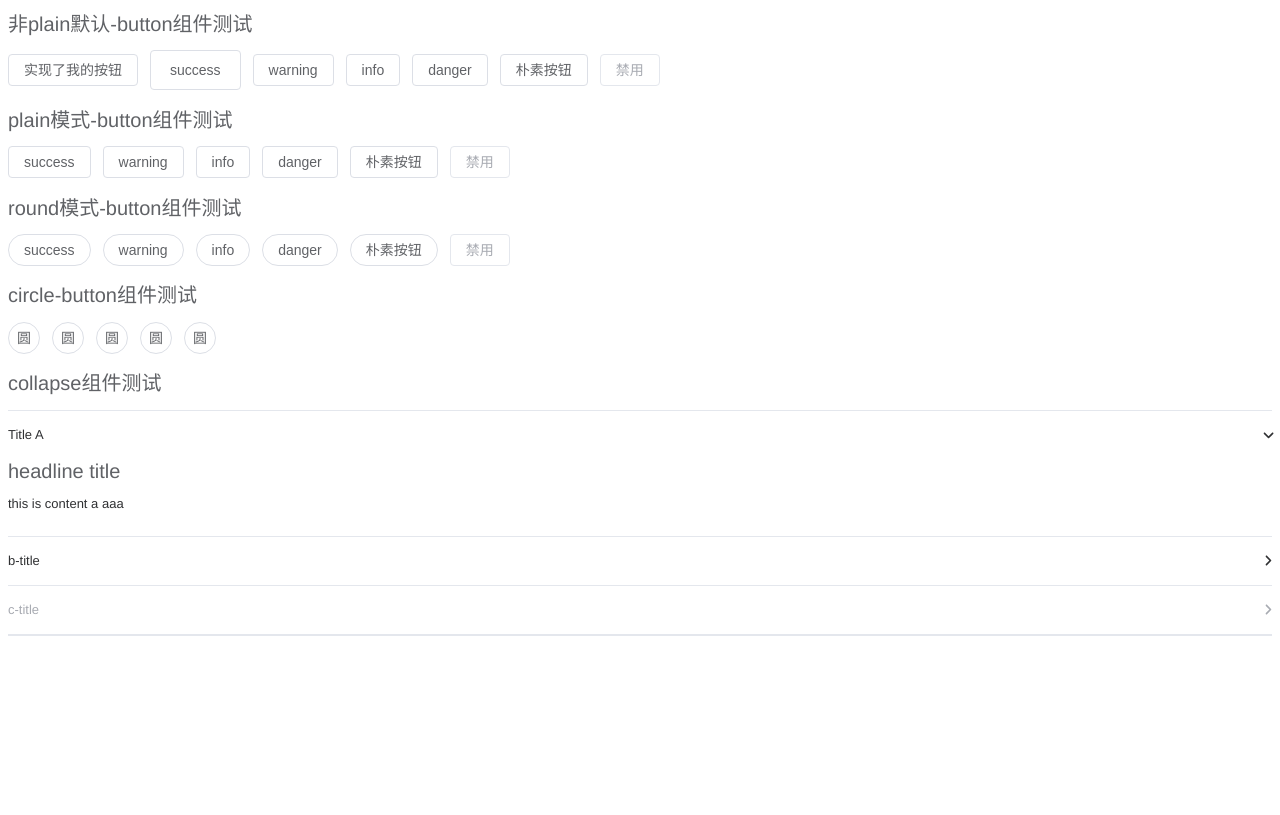
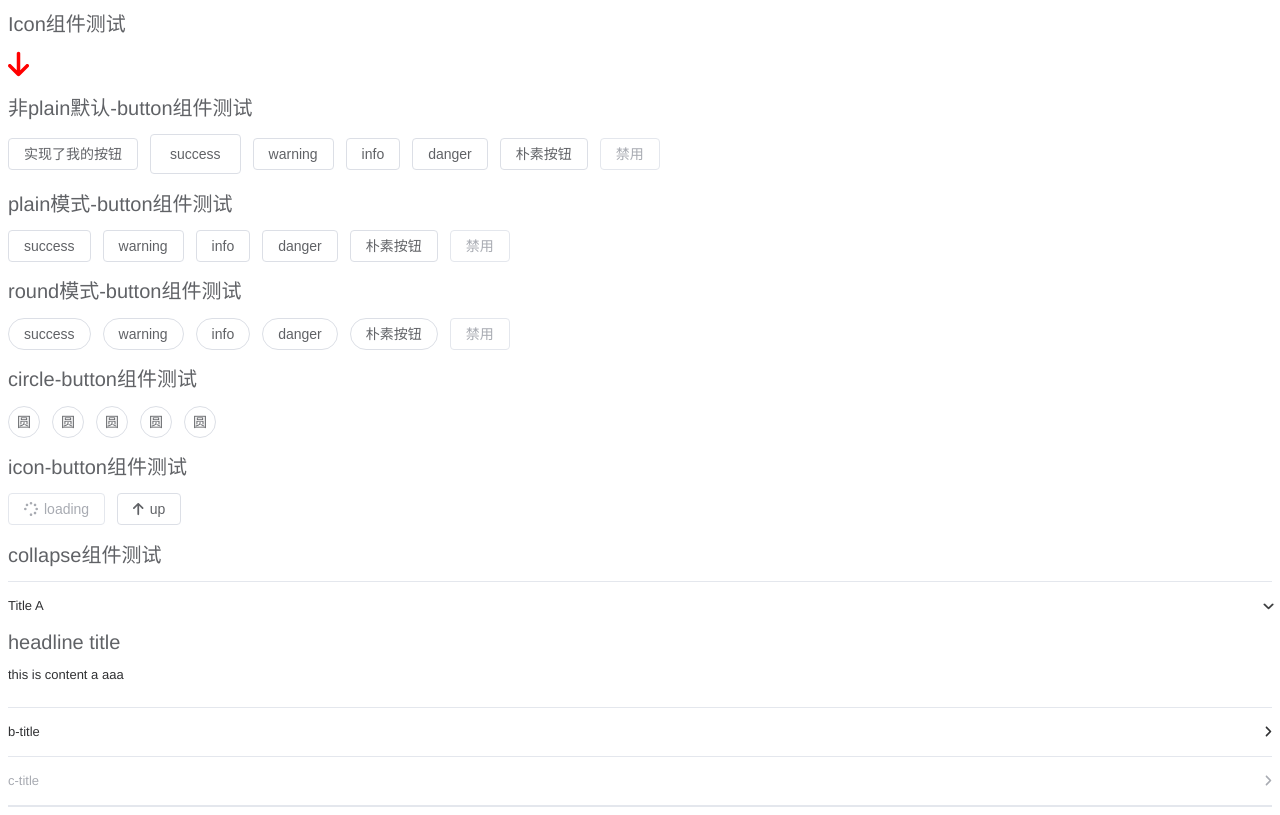
Before and after one commit to 2passby/v-element, a Vue app: page / in a window 1280 px wide. Built offline with nearby package versions, Linux system fonts and the light colour scheme; the HTML template or start-up script is replaced by a standard one.

Commit message:
完成Icon组件向Collpase与Button的结合

```diff
--- a/src/App.vue
+++ b/src/App.vue
@@ -2,12 +2,15 @@
 import Button from './components/Button/Button.vue'
 import Collapse from './components/Collapse/Collapse.vue'
 import CollapseItem from './components/Collapse/CollapseItem.vue'
+import Icon from './components/Icon/Icon.vue'
 import { ref } from 'vue'
 //预设打开的Collapse
 let Collapse_openValues = ref(['a'])
 </script>
 
 <template>
+  <h1>Icon组件测试</h1>
+  <Icon icon="arrow-up" size="2xl" spin type="primary" color="red"></Icon>
   <h1>非plain默认-button组件测试</h1>
   <Button type="primary" ref="Button_ref">实现了我的按钮</Button>
   <Button type="success" size="large">success</Button>
@@ -36,6 +39,9 @@ let Collapse_openValues = ref(['a'])
   <Button circle type="warning">圆</Button>
   <Button circle type="info">圆</Button>
   <Button circle type="danger">圆</Button>
+  <h1>icon-button组件测试</h1>
+  <Button loading>loading</Button>
+  <Button icon="arrow-up">up</Button>
   <h1>collapse组件测试</h1>
   <!-- v-model在组件上是:modelValue 与 'update:modelValue'事件的简写 在组件中实现update:modelValue传递新值得事件 -->
   <Collapse v-model="Collapse_openValues" :accordion="false">
--- a/src/components/Button/Button.vue
+++ b/src/components/Button/Button.vue
@@ -1,6 +1,6 @@
 <script setup lang="ts">
 import type { ButtonProps } from './types'
-
+import Icon from '../Icon/Icon.vue'
 import { ref } from 'vue'
 let _ref = ref<HTMLButtonElement>()
 defineOptions({
@@ -33,6 +33,7 @@ defineExpose({
     :autofoucs="autofoucs"
     :type="nativeType"
   >
+    <Icon v-if="loading" icon="spinner" spin></Icon>
     <Icon v-if="icon" :icon="icon"></Icon>
     <span>
       <slot></slot>
```
